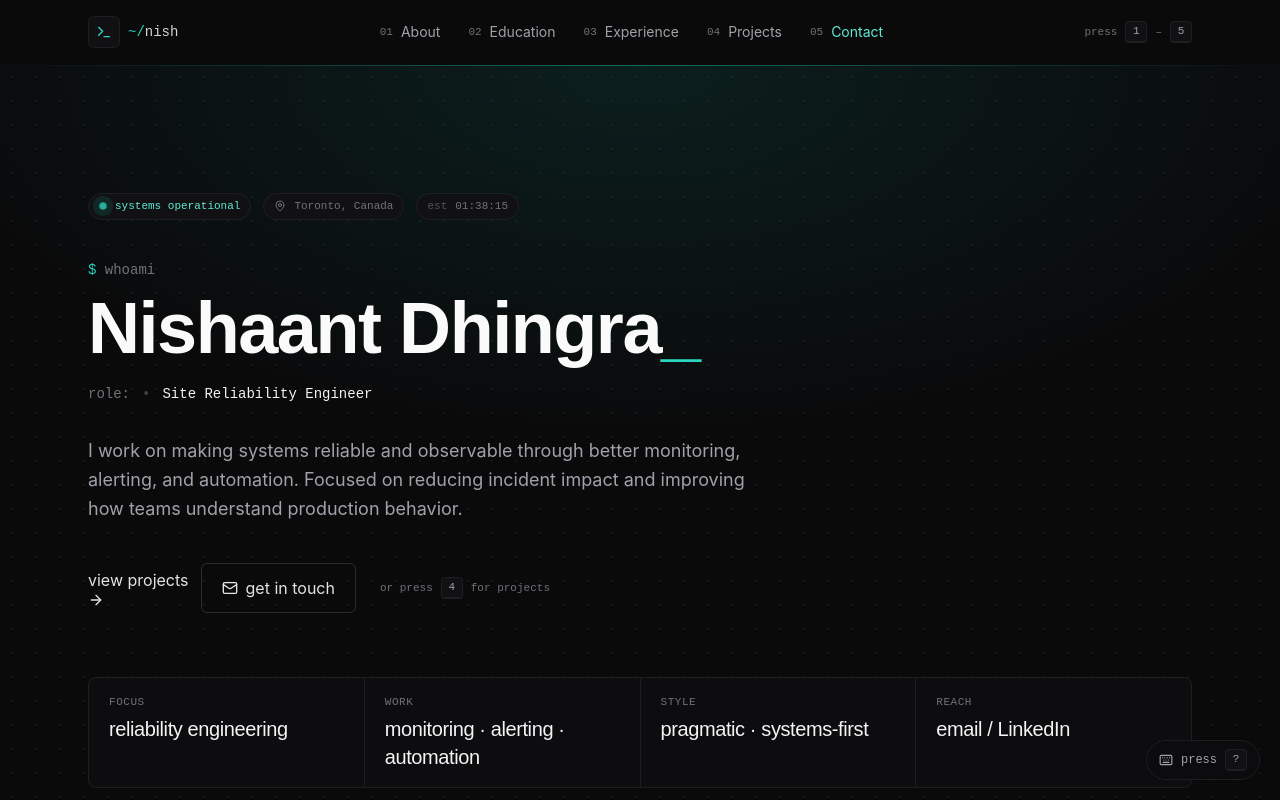
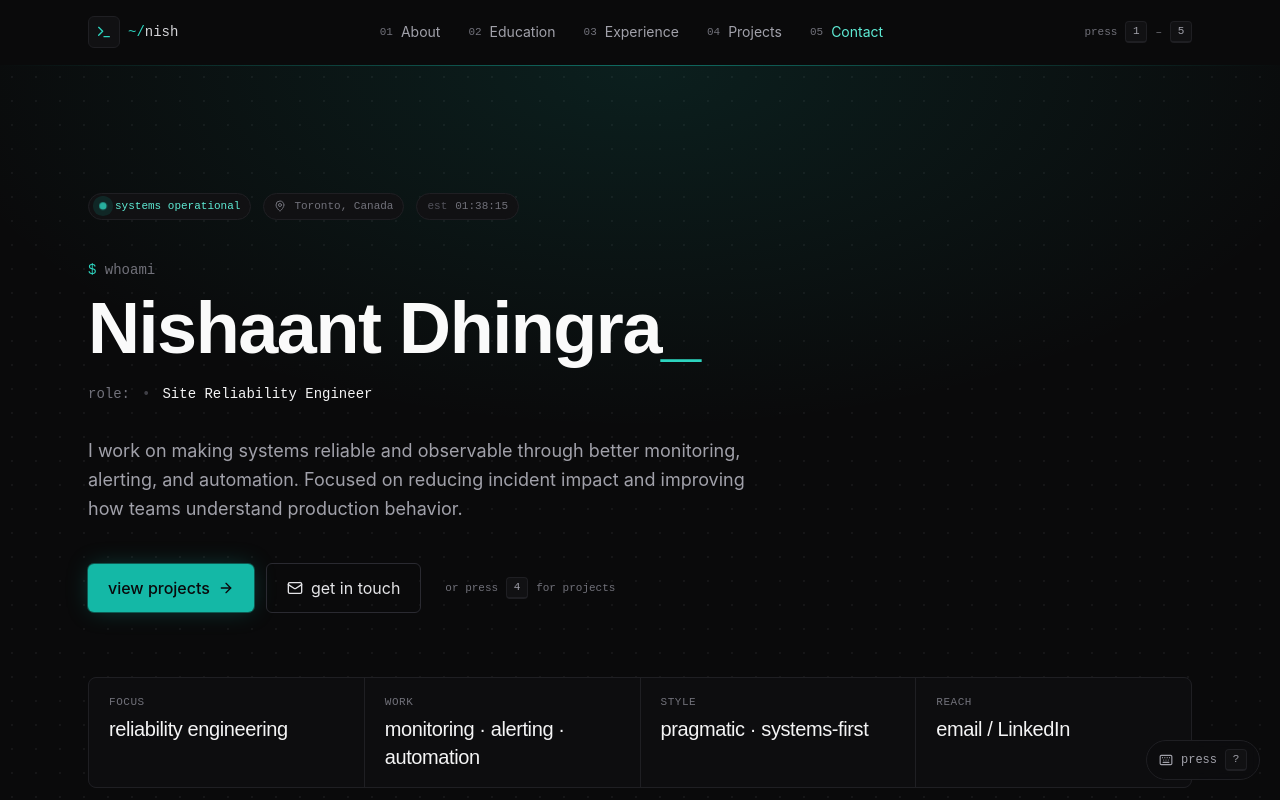
Before and after one commit to dhingranishaant/portfolio-react, a React (Create React App) app in the folder sre-portfolio/: page / in a window 1280 px wide. Shown: the top 800 px of the page. Built offline with nearby package versions, Linux system fonts and the light colour scheme.

Commit message:
magnetic-try2

```diff
--- a/sre-portfolio/src/components/Hero.jsx
+++ b/sre-portfolio/src/components/Hero.jsx
@@ -63,8 +63,10 @@ const Hero = () => {
                 <p className="mt-8 max-w-2xl text-lg text-zinc-400 leading-relaxed">{profile.shortBio}</p>
 
                 <div className="mt-10 flex flex-wrap items-center gap-3">
-                    <Magnetic onClick={scrollTo("projects")} className="group inline-flex items-center gap-2 px-5 py-3 rounded-md bg-teal-500 text-zinc-950 font-medium hover:bg-teal-400 teal-glow transition-colors">
-                        view projects <ArrowRight className="w-4 h-4 transition-transform group-hover:translate-x-0.5" />
+                    <Magnetic>
+                        <button onClick={scrollTo("projects")} className="group inline-flex items-center gap-2 px-5 py-3 rounded-md bg-teal-500 text-zinc-950 font-medium hover:bg-teal-400 teal-glow transition-colors">
+                            view projects <ArrowRight className="w-4 h-4 transition-transform group-hover:translate-x-0.5" />
+                        </button>
                     </Magnetic>
                     <button onClick={scrollTo("contact")} className="inline-flex items-center gap-2 px-5 py-3 rounded-md bg-transparent text-zinc-200 border border-[#2a2a31] hover:border-teal-500/60 hover:text-teal-300 transition-colors">
                         <Mail className="w-4 h-4" /> get in touch
```
